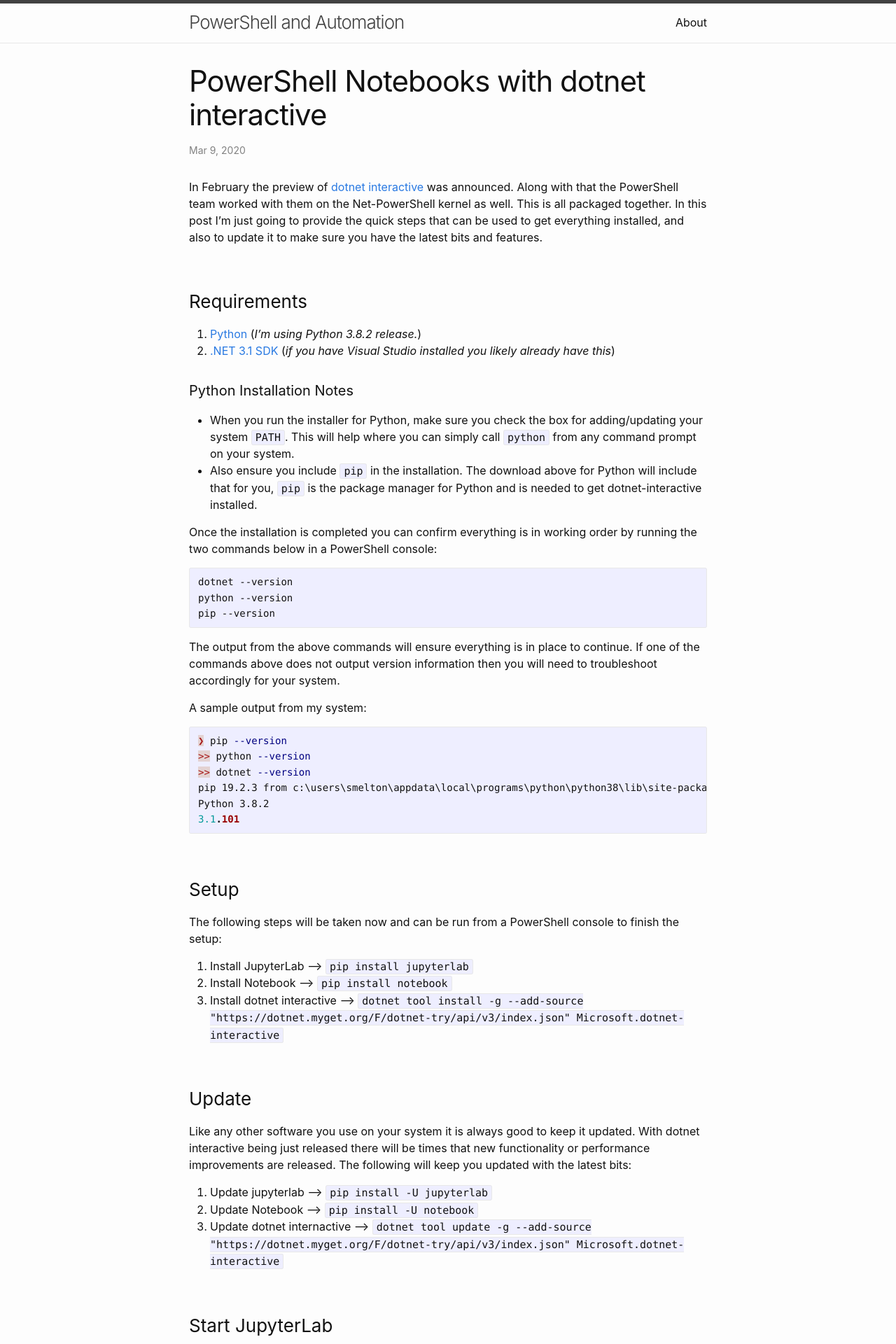
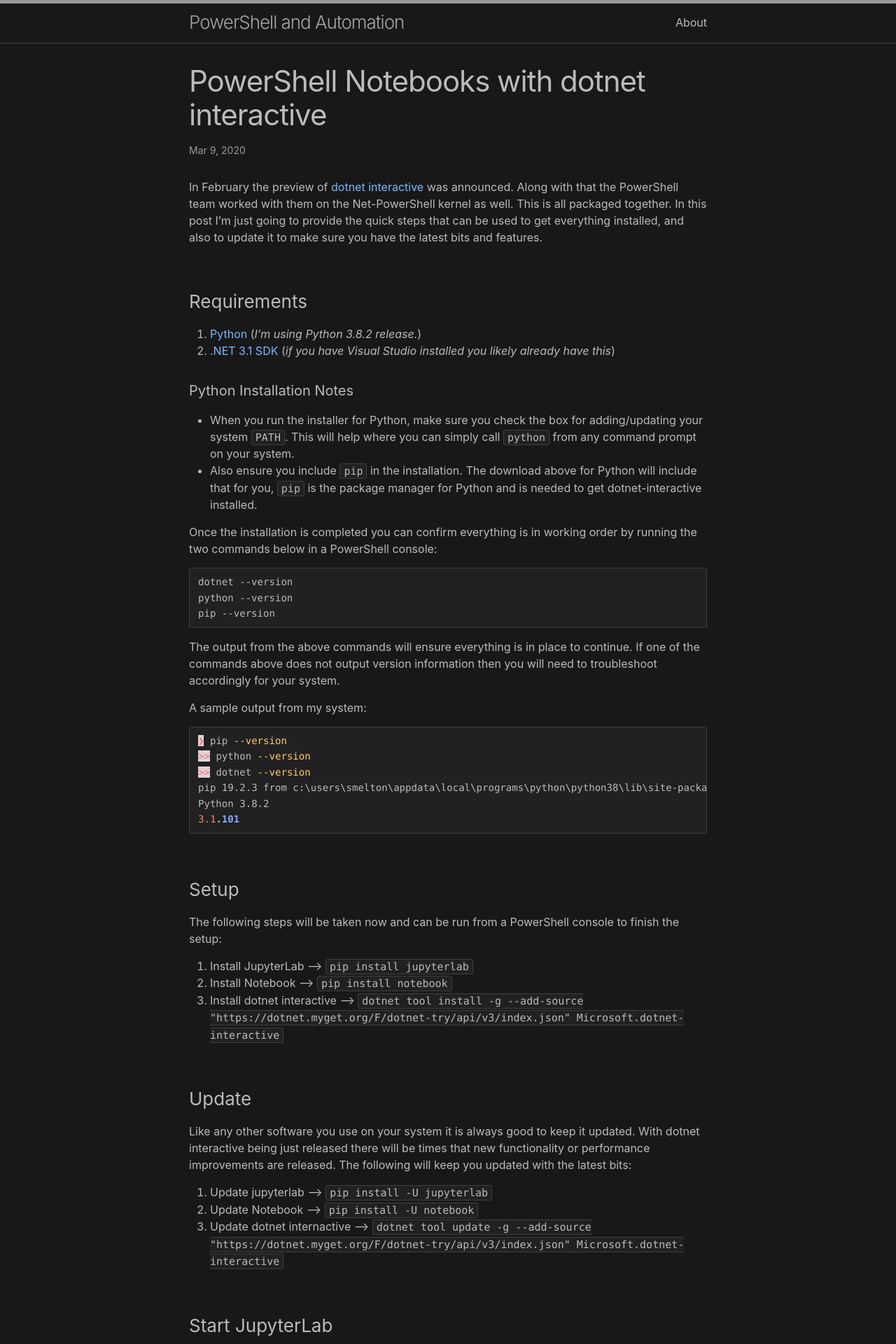
Before and after one commit to wsmelton/wsmelton.github.io, a Jekyll site: the page built from _posts/2020-03-09-powershell-notebooks.md, in a window 1280 px wide. Shown: the top 1920 px of the page at 70% size. Built offline with Jekyll 4.4.1, drawn with Linux system fonts in a browser that asks for light colours.

Commit message:
updates to theme

```diff
--- a/_sass/minima/_base.scss
+++ b/_sass/minima/_base.scss
@@ -120,7 +120,7 @@ a {
   }
 
   &:hover {
-    color: $text-color;
+    color: $link-hover-color;
     text-decoration: underline;
   }
 
@@ -139,7 +139,7 @@ a {
  */
 blockquote {
   color: $brand-color;
-  border-left: 4px solid $brand-color-light;
+  border-left: 4px solid $border-color-01;
   padding-left: $spacing-unit / 2;
   @include relative-font-size(1.125);
   font-style: italic;
@@ -162,7 +162,7 @@ pre,
 code {
   font-family: $code-font-family;
   font-size: 0.9375em;
-  border: 1px solid $brand-color-light;
+  border: 1px solid $border-color-01;
   border-radius: 3px;
   background-color: $code-background-color;
 }
--- a/_sass/minima/_layout.scss
+++ b/_sass/minima/_layout.scss
@@ -2,8 +2,8 @@
  * Site header
  */
 .site-header {
-  border-top: 5px solid $brand-color-dark;
-  border-bottom: 1px solid $brand-color-light;
+  border-top: 5px solid $border-color-03;
+  border-bottom: 1px solid $border-color-01;
   min-height: $spacing-unit * 1.865;
   line-height: $base-line-height * $base-font-size * 2.25;
 
@@ -24,7 +24,7 @@
 
   &,
   &:visited {
-    color: $brand-color-dark;
+    color: $site-title-color;
   }
 }
 
@@ -33,12 +33,12 @@
   top: 9px;
   right: $spacing-unit / 2;
   background-color: $background-color;
-  border: 1px solid $brand-color-light;
+  border: 1px solid $border-color-01;
   border-radius: 5px;
   text-align: right;
 
   .nav-trigger {
-      display: none;
+    display: none;
   }
 
   .menu-icon {
@@ -50,7 +50,7 @@
     text-align: center;
 
     > svg path {
-      fill: $brand-color-dark;
+      fill: $border-color-03;
     }
   }
 
@@ -122,7 +122,7 @@
  * Site footer
  */
 .site-footer {
-  border-top: 1px solid $brand-color-light;
+  border-top: 1px solid $border-color-01;
   padding: $spacing-unit 0;
 }
 
@@ -297,8 +297,8 @@
     a {
       display: block;
       padding: $spacing-unit / 4;
-      border: 1px solid $brand-color-light;
-      &:hover { border-color: darken($brand-color-light, 10%) }
+      border: 1px solid $border-color-01;
+      &:hover { border-color: $border-color-02 }
     }
   }
 }
@@ -323,7 +323,7 @@
       border: 1px solid transparent;
 
       &.pager-edge {
-        color: darken($brand-color-light, 5%);
+        color: $border-color-01;
         border: 1px dashed;
       }
     }
--- a/_sass/minima/skins/classic.scss
+++ b/_sass/minima/skins/classic.scss
@@ -4,18 +4,25 @@ $brand-color:           #828282 !default;
 $brand-color-light:     lighten($brand-color, 40%) !default;
 $brand-color-dark:      darken($brand-color, 25%) !default;
 
-$text-color:            #111 !default;
+$site-title-color:      $brand-color-dark !default;
+
+$text-color:            #111111 !default;
 $background-color:      #fdfdfd !default;
-$code-background-color: #eef !default;
+$code-background-color: #eeeeff !default;
 
 $link-base-color:       #2a7ae2 !default;
 $link-visited-color:    darken($link-base-color, 15%) !default;
+$link-hover-color:      $text-color !default;
+
+$border-color-01:       $brand-color-light !default;
+$border-color-02:       lighten($brand-color, 35%) !default;
+$border-color-03:       $brand-color-dark !default;
 
 $table-text-color:      lighten($text-color, 18%) !default;
 $table-zebra-color:     lighten($brand-color, 46%) !default;
 $table-header-bg-color: lighten($brand-color, 43%) !default;
-$table-header-border:   lighten($brand-color, 36%) !default;
-$table-border-color:    $brand-color-light !default;
+$table-header-border:   lighten($brand-color, 37%) !default;
+$table-border-color:    $border-color-01 !default;
 
 
 // Syntax highlighting styles should be adjusted appropriately for every "skin"
--- /dev/null
+++ b/_sass/minima/skins/dark.scss
@@ -0,0 +1,95 @@
+@charset "utf-8";
+
+$brand-color:           #999999 !default;
+$brand-color-light:     lighten($brand-color, 5%) !default;
+$brand-color-dark:      darken($brand-color, 35%) !default;
+
+$site-title-color:      $brand-color-light !default;
+
+$text-color:            #bbbbbb !default;
+$background-color:      #181818 !default;
+$code-background-color: #212121 !default;
+
+$link-base-color:       #79b8ff !default;
+$link-visited-color:    $link-base-color !default;
+$link-hover-color:      $text-color !default;
+
+$border-color-01:       $brand-color-dark !default;
+$border-color-02:       $brand-color-light !default;
+$border-color-03:       $brand-color !default;
+
+$table-text-color:      $text-color !default;
+$table-zebra-color:     lighten($background-color, 4%) !default;
+$table-header-bg-color: lighten($background-color, 10%) !default;
+$table-header-border:   lighten($background-color, 21%) !default;
+$table-border-color:    $border-color-01 !default;
+
+
+// Syntax highlighting styles should be adjusted appropriately for every "skin"
+// List of tokens: https://github.com/rouge-ruby/rouge/wiki/List-of-tokens
+// Some colors come from Material Theme Darker:
+// https://github.com/material-theme/vsc-material-theme/blob/master/scripts/generator/settings/specific/darker-hc.ts
+// https://github.com/material-theme/vsc-material-theme/blob/master/scripts/generator/color-set.ts
+// ----------------------------------------------------------------------------
+
+.highlight {
+  .c     { color: #545454; font-style: italic } // Comment
+  .err   { color: #f07178; background-color: #e3d2d2 } // Error
+  .k     { color: #89DDFF; font-weight: bold } // Keyword
+  .o     { font-weight: bold } // Operator
+  .cm    { color: #545454; font-style: italic } // Comment.Multiline
+  .cp    { color: #545454; font-weight: bold } // Comment.Preproc
+  .c1    { color: #545454; font-style: italic } // Comment.Single
+  .cs    { color: #545454; font-weight: bold; font-style: italic } // Comment.Special
+  .gd    { color: #000; background-color: #fdd } // Generic.Deleted
+  .gd .x { color: #000; background-color: #faa } // Generic.Deleted.Specific
+  .ge    { font-style: italic } // Generic.Emph
+  .gr    { color: #f07178 } // Generic.Error
+  .gh    { color: #999 } // Generic.Heading
+  .gi    { color: #000; background-color: #dfd } // Generic.Inserted
+  .gi .x { color: #000; background-color: #afa } // Generic.Inserted.Specific
+  .go    { color: #888 } // Generic.Output
+  .gp    { color: #555 } // Generic.Prompt
+  .gs    { font-weight: bold } // Generic.Strong
+  .gu    { color: #aaa } // Generic.Subheading
+  .gt    { color: #f07178 } // Generic.Traceback
+  .kc    { font-weight: bold } // Keyword.Constant
+  .kd    { font-weight: bold } // Keyword.Declaration
+  .kp    { font-weight: bold } // Keyword.Pseudo
+  .kr    { font-weight: bold } // Keyword.Reserved
+  .kt    { color: #FFCB6B; font-weight: bold } // Keyword.Type
+  .m     { color: #F78C6C } // Literal.Number
+  .s     { color: #C3E88D } // Literal.String
+  .na    { color: #008080 } // Name.Attribute
+  .nb    { color: #EEFFFF } // Name.Builtin
+  .nc    { color: #FFCB6B; font-weight: bold } // Name.Class
+  .no    { color: #008080 } // Name.Constant
+  .ni    { color: #800080 } // Name.Entity
+  .ne    { color: #900; font-weight: bold } // Name.Exception
+  .nf    { color: #82AAFF; font-weight: bold } // Name.Function
+  .nn    { color: #555 } // Name.Namespace
+  .nt    { color: #FFCB6B } // Name.Tag
+  .nv    { color: #EEFFFF } // Name.Variable
+  .ow    { font-weight: bold } // Operator.Word
+  .w     { color: #EEFFFF } // Text.Whitespace
+  .mf    { color: #F78C6C } // Literal.Number.Float
+  .mh    { color: #F78C6C } // Literal.Number.Hex
+  .mi    { color: #F78C6C } // Literal.Number.Integer
+  .mo    { color: #F78C6C } // Literal.Number.Oct
+  .sb    { color: #C3E88D } // Literal.String.Backtick
+  .sc    { color: #C3E88D } // Literal.String.Char
+  .sd    { color: #C3E88D } // Literal.String.Doc
+  .s2    { color: #C3E88D } // Literal.String.Double
+  .se    { color: #EEFFFF } // Literal.String.Escape
+  .sh    { color: #C3E88D } // Literal.String.Heredoc
+  .si    { color: #C3E88D } // Literal.String.Interpol
+  .sx    { color: #C3E88D } // Literal.String.Other
+  .sr    { color: #C3E88D } // Literal.String.Regex
+  .s1    { color: #C3E88D } // Literal.String.Single
+  .ss    { color: #C3E88D } // Literal.String.Symbol
+  .bp    { color: #999 } // Name.Builtin.Pseudo
+  .vc    { color: #FFCB6B } // Name.Variable.Class
+  .vg    { color: #EEFFFF } // Name.Variable.Global
+  .vi    { color: #EEFFFF } // Name.Variable.Instance
+  .il    { color: #F78C6C } // Literal.Number.Integer.Long
+}
--- a/_sass/minima/skins/solarized.scss
+++ b/_sass/minima/skins/solarized.scss
@@ -53,12 +53,19 @@ $brand-color:           $sol-mono1 !default;
 $brand-color-light:     mix($sol-mono1, $sol-mono3) !default;
 $brand-color-dark:      $sol-mono00 !default;
 
+$site-title-color:      $sol-mono00 !default;
+
 $text-color:            $sol-mono01 !default;
 $background-color:      $sol-mono3 !default;
 $code-background-color: $sol-mono2 !default;
 
 $link-base-color:       $sol-blue !default;
 $link-visited-color:    mix($sol-blue, $sol-mono00) !default;
+$link-hover-color:      $sol-mono00 !default;
+
+$border-color-01:       $brand-color-light !default;
+$border-color-02:       $sol-mono1 !default;
+$border-color-03:       $sol-mono00 !default;
 
 $table-text-color:      $sol-mono00 !default;
 $table-zebra-color:     mix($sol-mono2, $sol-mono3) !default;
--- a/assets/css/style.scss
+++ b/assets/css/style.scss
@@ -3,5 +3,5 @@
 ---
 
 @import
-  "minima/skins/{{ site.minima.skin | default: 'classic' }}",
+  "minima/skins/{{ site.minima.skin | default: 'dark' }}",
   "minima/initialize";
```
Also changed, not shown: _config.yml (+3 -5 lines), .travis.yml.
